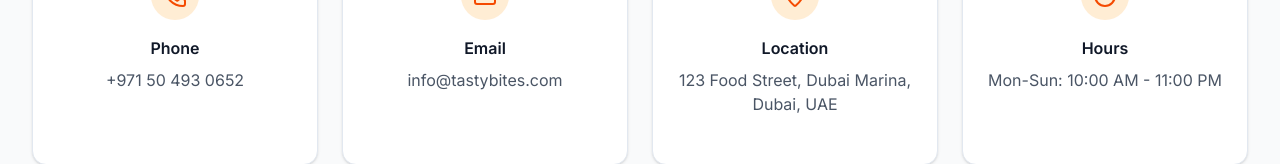
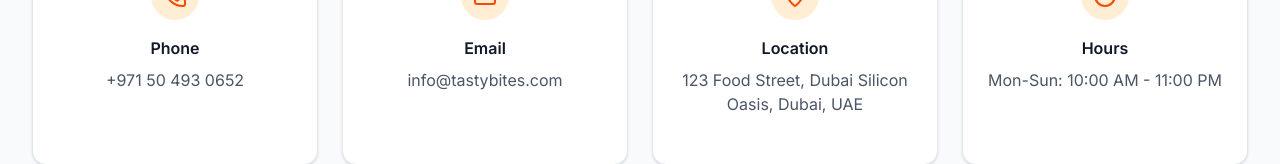
Before and after one commit to redMulla/restaurant_website_client, a Next.js app: page /contact in a window 1280 px wide. Shown: the part 425-589 px from the top of the page. Built offline with nearby package versions, Linux system fonts and the light colour scheme.

Commit message:
edits in contact page

```diff
--- a/app/contact/page.tsx
+++ b/app/contact/page.tsx
@@ -111,7 +111,7 @@ export default function ContactPage() {
     {
       icon: MapPin,
       title: "Location",
-      details: "123 Food Street, Dubai Marina, Dubai, UAE",
+      details: "123 Food Street, Dubai Silicon Oasis, Dubai, UAE",
       link: "https://maps.google.com",
     },
     {
```
